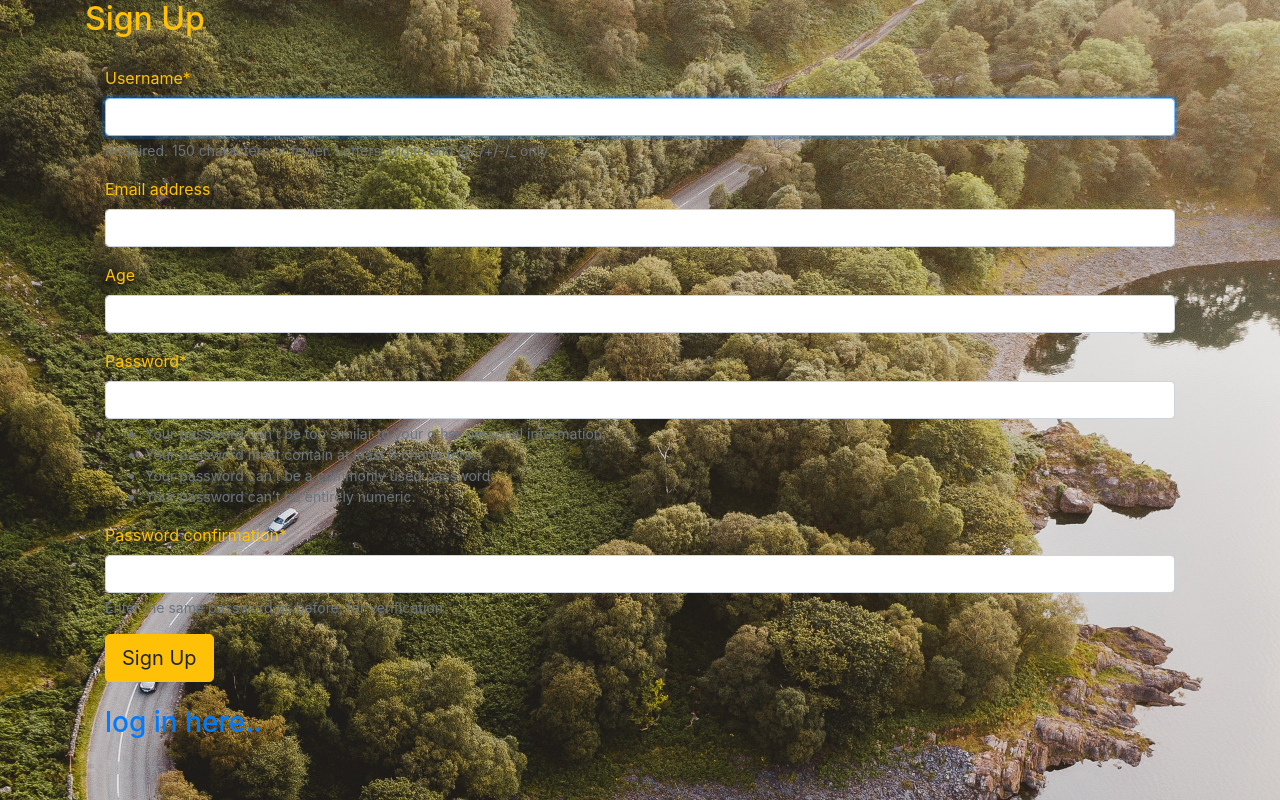
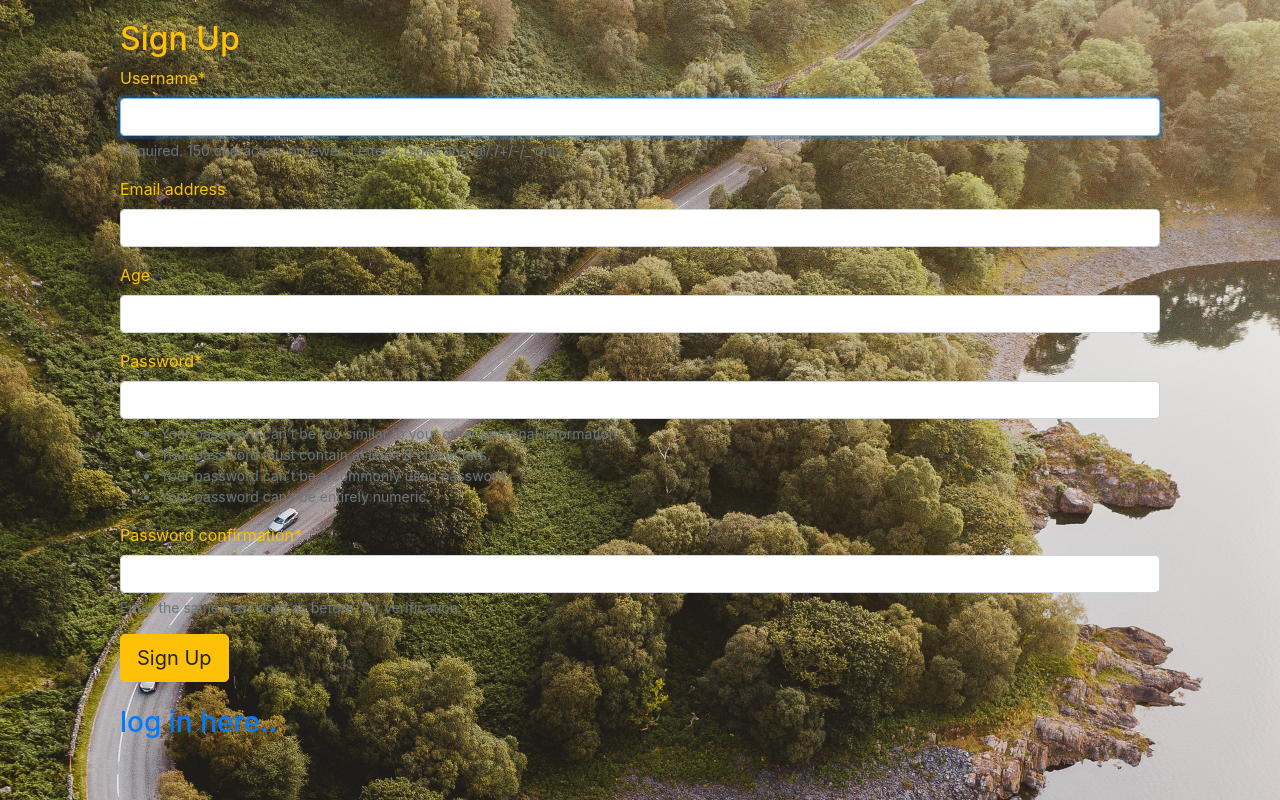
Before and after one commit to inziani/myInsta, a Django app: page /users/signup/ in a window 1280 px wide. Run offline with Django 3.2, Linux system fonts and the light colour scheme; some libraries are stand-ins or nearby versions.

Commit message:
log in pages

```diff
--- a/templates/signup.html
+++ b/templates/signup.html
@@ -3,13 +3,12 @@
 
 {% block title %}Sign Up{% endblock title %}
 
-  {% block content %} <h2 class="text-warning">Sign Up</h2>
+  {% block content %}
 
-  <div class="card-body text-warning .bg-transparent">
-
-
+<div class="container">
+  <div class="card-body text-warning .bg-transparent mx-auto">
+    <h2 class="text-warning">Sign Up</h2>
     <form method="post">
-
       {% csrf_token %}
       {{ form|crispy }}
     <button type="submit" class="btn btn-warning btn-lg">Sign Up</button><br><br>
@@ -17,4 +16,7 @@
     </form>
   </div>
 
+</div>
+
+
   {% endblock content %}
```
Also changed, not shown: templates/registration/login.html (+10 -9 lines).
